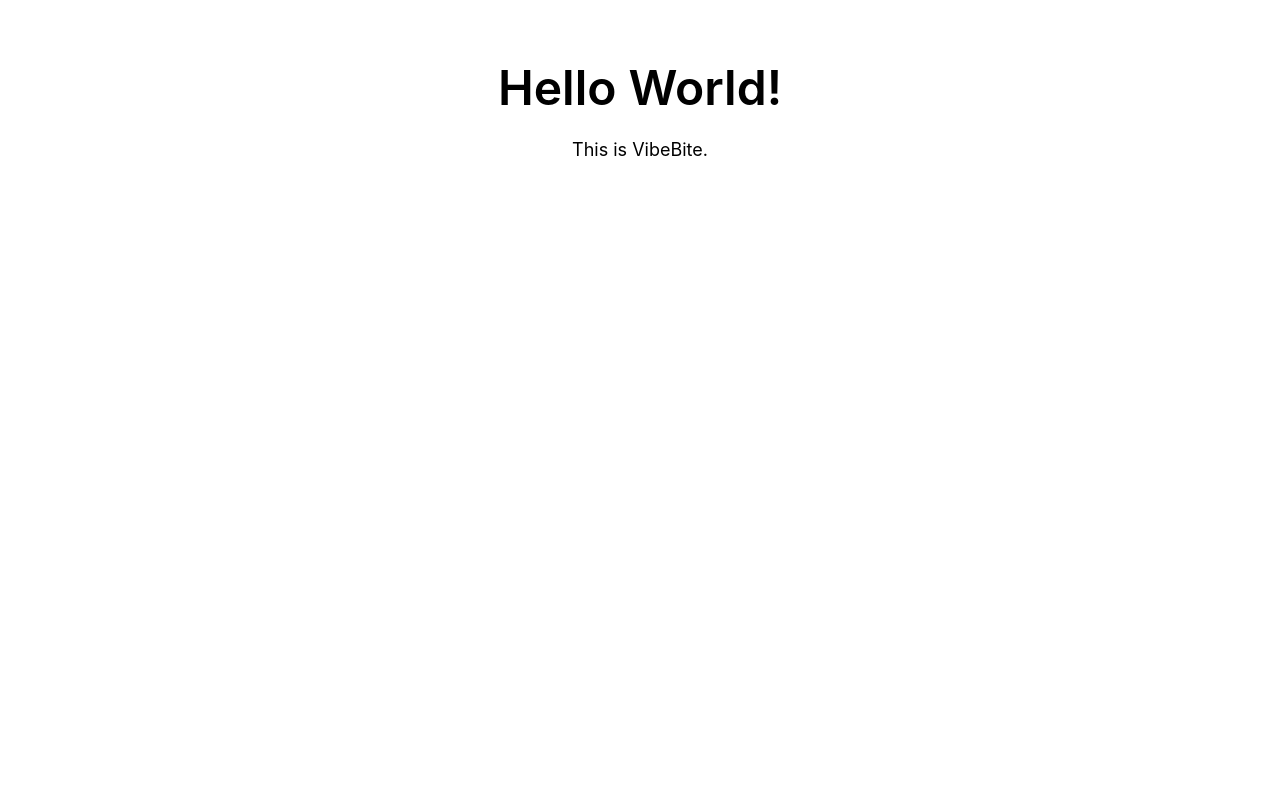
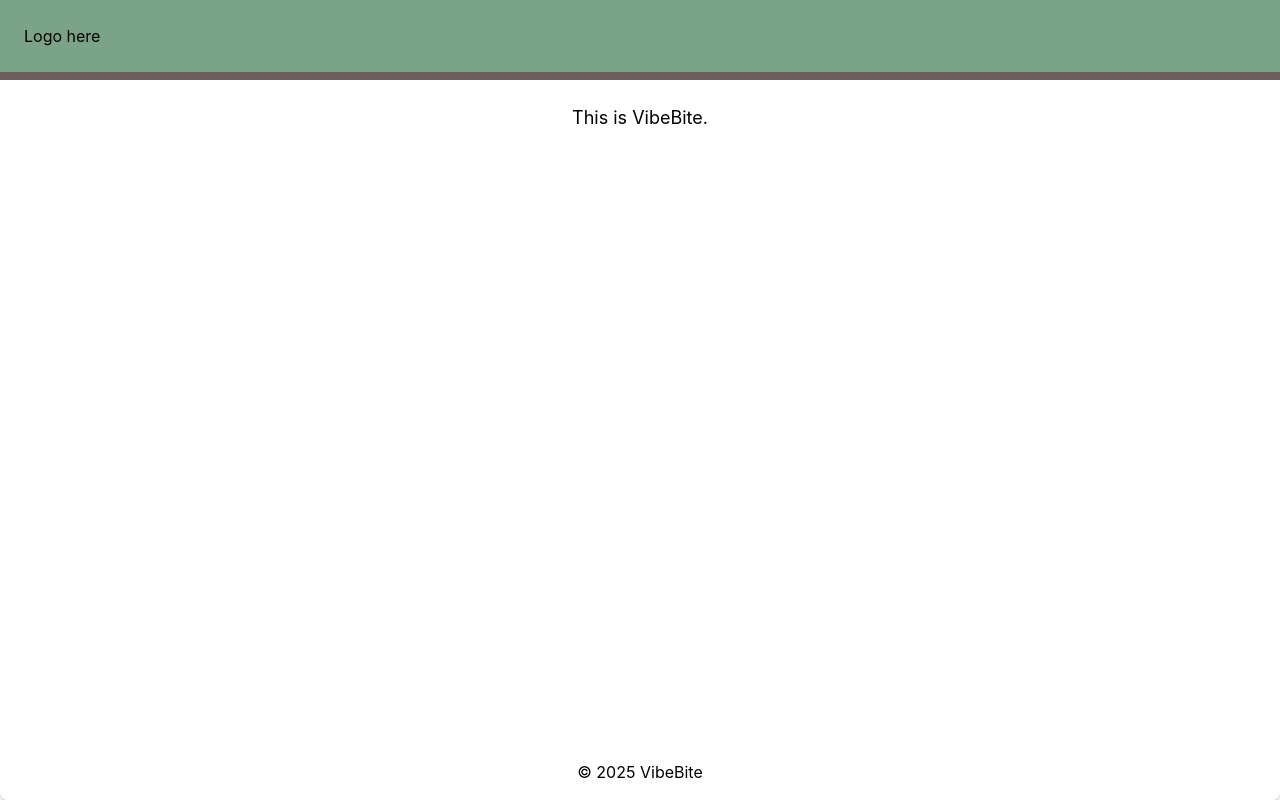
Before and after one commit to samhitha48/VibeBite, a React (Vite) app: page / in a window 1280 px wide. Built offline with nearby package versions, Linux system fonts and the light colour scheme.

Commit message:
Start basic grid setup and styles - Define basic grid parameters - Add color theme in tailwind config - Add basic header and footer

```diff
--- a/index.html
+++ b/index.html
@@ -6,7 +6,7 @@
     <title>VibeBite</title>
   </head>
   <body>
-    <div id="root"></div>
+    <div id="root" class=" bg-gray-100"></div>
     <script type="module" src="/src/main.jsx"></script>
   </body>
 </html>
--- a/src/App.jsx
+++ b/src/App.jsx
@@ -1,31 +1,37 @@
 const features = [
   {
-    title: 'Curated Playlists',
-    description: 'Fuel every gathering with playlists that match the mood and keep the vibes high.',
+    title: "Curated Playlists",
+    description:
+      "Fuel every gathering with playlists that match the mood and keep the vibes high.",
   },
   {
-    title: 'Crowd-Sourced Favorites',
-    description: 'Let your crew vote, request, and remix the soundtrack in real time.',
+    title: "Crowd-Sourced Favorites",
+    description:
+      "Let your crew vote, request, and remix the soundtrack in real time.",
   },
   {
-    title: 'Instant Ambience',
-    description: 'Pair food, lighting, and music recommendations tuned for your venue.',
+    title: "Instant Ambience",
+    description:
+      "Pair food, lighting, and music recommendations tuned for your venue.",
   },
 ];
 
 export default function App() {
+  const date = new Date();
+  const currentYear = date.getFullYear();
   return (
-    <div>
-      <main className="mx-auto flex max-w-4xl flex-col gap-12 px-6 py-16">
-        <section className="space-y-6 text-center">
-          <h1 className="text-4xl font-semibold md:text-5xl">
-            Hello World!
-          </h1>
-          <p className="mx-auto max-w-2xl text-lg">
-            This is VibeBite.
-          </p>
-        </section>
-      </main>
-    </div>
+    <main className="grid grid-cols-12 gap-6 mx-auto max-w-[1440px] bg-white h-screen flex-col gap-12 rounded-lg shadow-md">
+      <section className="col-span-full flex flex-col text-center h-full">
+        <header className="flex justify-between items-between px-6 py-6 bg-primary-500 border-solid border-b-[8px] border-accent-brown">
+          <p>Logo here</p>
+        </header>
+        <div className="flex-1 space-y-6 text-center py-6">
+          <p className="mx-auto max-w-2xl text-lg">This is VibeBite.</p>
+        </div>
+        <footer className="flex justify-center py-4">
+          &copy; {currentYear} VibeBite
+        </footer>
+      </section>
+    </main>
   );
 }
--- a/tailwind.config.js
+++ b/tailwind.config.js
@@ -1,13 +1,42 @@
 export default {
-  content: ['./index.html', './src/**/*.{js,jsx,ts,tsx}'],
+  content: ["./index.html", "./src/**/*.{js,jsx,ts,tsx}"],
   theme: {
     extend: {
       colors: {
-        brand: {
-          DEFAULT: '#7C3AED',
-          light: '#A78BFA',
-          dark: '#5B21B6',
+        primary: {
+          100: "#B0C8B8",
+          200: "#A3BFAC",
+          300: "#95B5A0",
+          400: "#88AC94",
+          500: "#7BA388",
+          600: "#6F937A",
+          700: "#62826D",
+          800: "#56725F",
+          DEFAULT: "#7BA388",
         },
+        secondary: {
+          100: "#E9B1C6",
+          200: "#E5A4BD",
+          300: "#E197B3",
+          400: "#DE8AAA",
+          500: "#DA7DA0",
+          600: "#C47190",
+          700: "#AE6480",
+          800: "#995870",
+          DEFAULT: "#da7da0",
+        },
+        tertiary: {
+          100: "#DAE9F4",
+          200: "#D4E6F2",
+          300: "#CDE2F1",
+          400: "#C7DFEF",
+          500: "#C1DBED",
+          600: "#AEC5D5",
+          700: "#9AAFBE",
+          800: "#8799A6",
+          DEFUALT: "#c1dbed",
+        },
+        "accent-brown": "#6e5e5e",
       },
     },
   },
```
